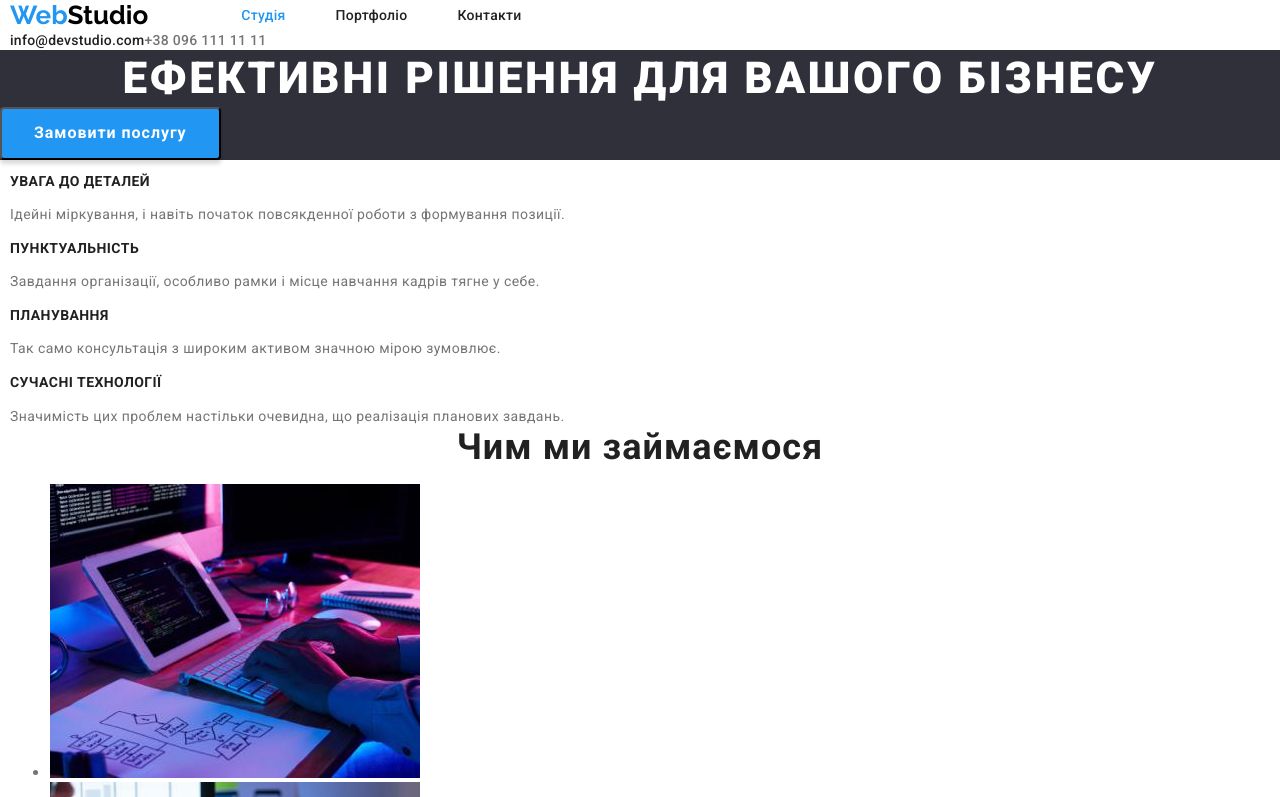
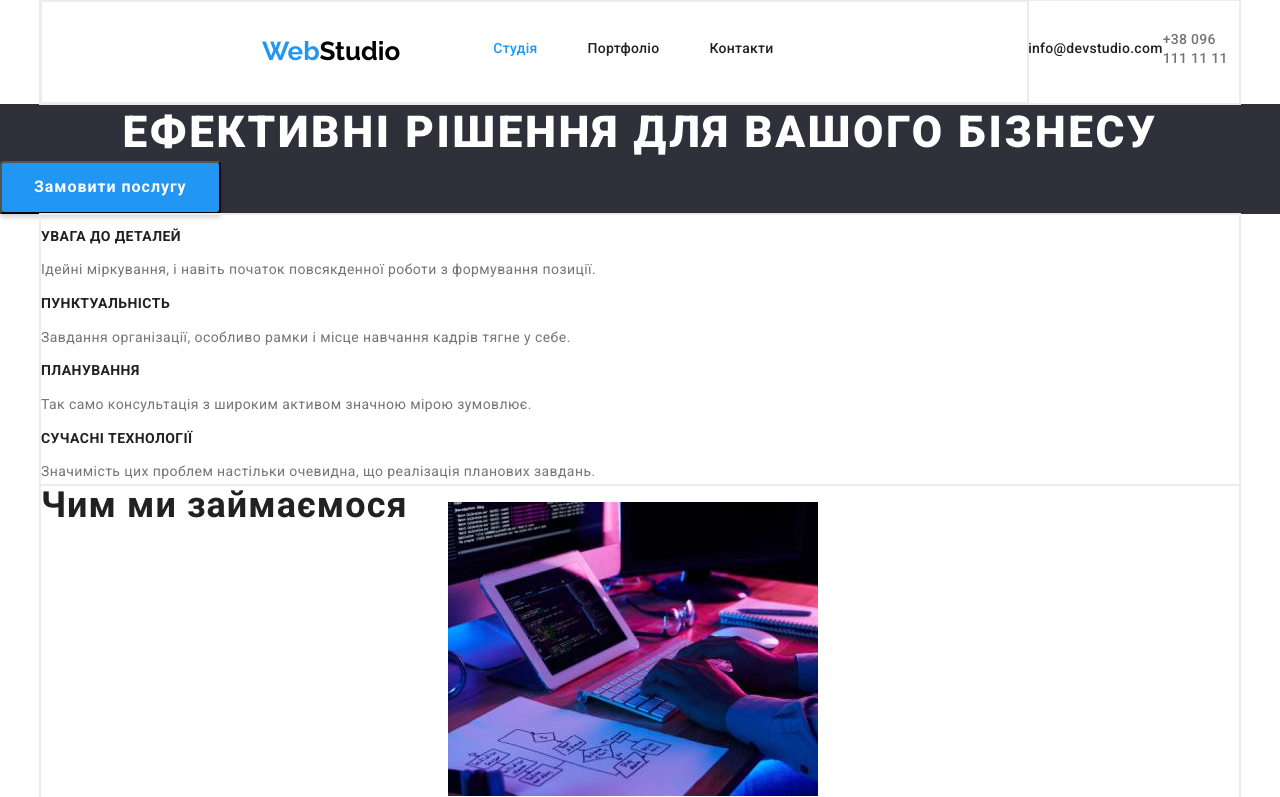
Before and after one commit to OlenkaPasko/goit-markup-hw-03, a plain HTML site: page index.html in a window 1280 px wide. Shown: the top 797 px of the page. Drawn offline with nearby package versions, Linux system fonts and the light colour scheme.

Commit message:
навігація

```diff
--- a/css/styles.css
+++ b/css/styles.css
@@ -1,3 +1,9 @@
+*,
+*::before,
+*::after {
+  box-sizing: border-box;
+}
+
 /*body font-family:'Roboto';*/
 :root {
   --primary-text-color: #757575;
@@ -22,28 +28,30 @@ body {
 }
 
 .container {
-  width: 1260px;
+  display: flex;
+  width: 1200px;
   margin-left: auto;
   margin-right: auto;
   padding: left 15px;
   padding: right 15px;
+  outline: 1px solid #ECECEC;
+  border: 1px solid #ECECEC;
 }
 
 .list {
   list-style: none;
-  padding-left: 0;
+  padding: 0;
   margin: 0;
 }
 .main-nav {
   display: flex;
   align-items: center;
 }
-.hero {
-  background: #2F303A;
-}
 
 /*логотип*/
 .logo-blue {
+  margin-left: 220px;
+  margin-right: 0px;
 
   font-family: "Raleway";
   font-style: normal;
@@ -54,7 +62,7 @@ body {
 }
 
 .logo-black {
-  margin-right: 93px;
+  margin-right: 0px;
   color: var(--accent-black-color)
 }
 
@@ -64,14 +72,26 @@ body {
 /*навігація*/
 .site-nav {
   display: flex;
-  justify-content:center
+  margin-left: 93px;
+
+}
+.site-nav .item:not(:first-child) {
+  margin-left: 50px;
 }
 
-.site-nav .item:not(:first-child) {
-  margin-left: 50px;
+.site-nav .link {
+  display: block;
+  padding-top: 29.2px;
+  padding-bottom: 36.2px;
 
+  color: var(--title-text-color);
+
+  font-weight: 500;
+  font-size: 14px;
+  line-height: 1.1;
+  letter-spacing: 0.02em;
 }
-.header-link:hover
+
 ul {
   list-style: none;
 }
@@ -80,33 +100,30 @@ a {
   text-decoration: none;
 }
 
-.header-link {
-  color: var(--title-text-color);
-  font-weight: 500;
-  font-size: 14px;
-  line-height: 1.1;
-  letter-spacing: 0.02em;
-}
-
-.header-link.current {
+.site-nav:hover,
+.site-nav:focus {
   color: var(--accent-color)
 }
+.site-nav .link.current {
+  color: var(--accent-color)
 
-.header-link:hover,
-.header-link:focus {
-  color: var(--accent-color)
 }
-
 a[href="#"] {
   color: var(--title-text-color)
 }
 
 /*електронна адреса і телефон*/
-.auth-nav {
+.contact-nav {
   display: flex;
-  align-items: center
+  align-items: center;
+  padding-top: 29.2px;
+  padding-bottom: 36px;
 }
+
 .link {
+  margin-left: 0px;
+  margin-right: 0px;
+
   font-weight: 500;
   font-size: 14px;
   line-height: 1.1;
@@ -119,6 +136,8 @@ a[href="#"] {
 }
 
 .heder-tel-link {
+  margin-left: auto;
+
   font-weight: 500;
   font-size: 14px;
   line-height: 1.1;
@@ -132,6 +151,9 @@ a[href="#"] {
 }
 
 /*Шапка, кнопки*/
+.hero {
+  background: #2F303A;
+}
 .hero-title {
   font-weight: 900;
   font-size: 44px;
--- a/index.html
+++ b/index.html
@@ -19,7 +19,7 @@
     <!--Верхня лінія-->
     <header class="page-header">
         <div class="container">
-            <nav class="main-nav">
+            <nav class="container main-nav">
                 <a href="./index.html" class="logo-blue logo">Web<span class="logo-black logo">Studio</span></a>
                 <ul class="site-nav list">
                     <li class="item"><a class="header-link link current" href="./index.html">Студія</a></li>
@@ -27,10 +27,12 @@
                     <li class="item"><a class="header-link link" href="#">Контакти</a></li>
                 </ul>
             </nav>
-            <ul class="auth-nav list">
-                <li class="item"><a class="link" href="mailto:info@devstudio.com">info@devstudio.com</a></li>
-                <li class="item"><a class="heder-tel-link" href="tel:+380961111111">+38 096 111 11 11</a></li>
-            </ul>
+            <div class="header-contacts">
+                <ul class="contact-nav list">
+                    <li class="item"><a class="link" href="mailto:info@devstudio.com">info@devstudio.com</a></li>
+                    <li class="item"><a class="heder-tel-link" href="tel:+380961111111">+38 096 111 11 11</a></li>
+                </ul>
+            </div>
         </div>
     </header>
     <!--Main-->
```
